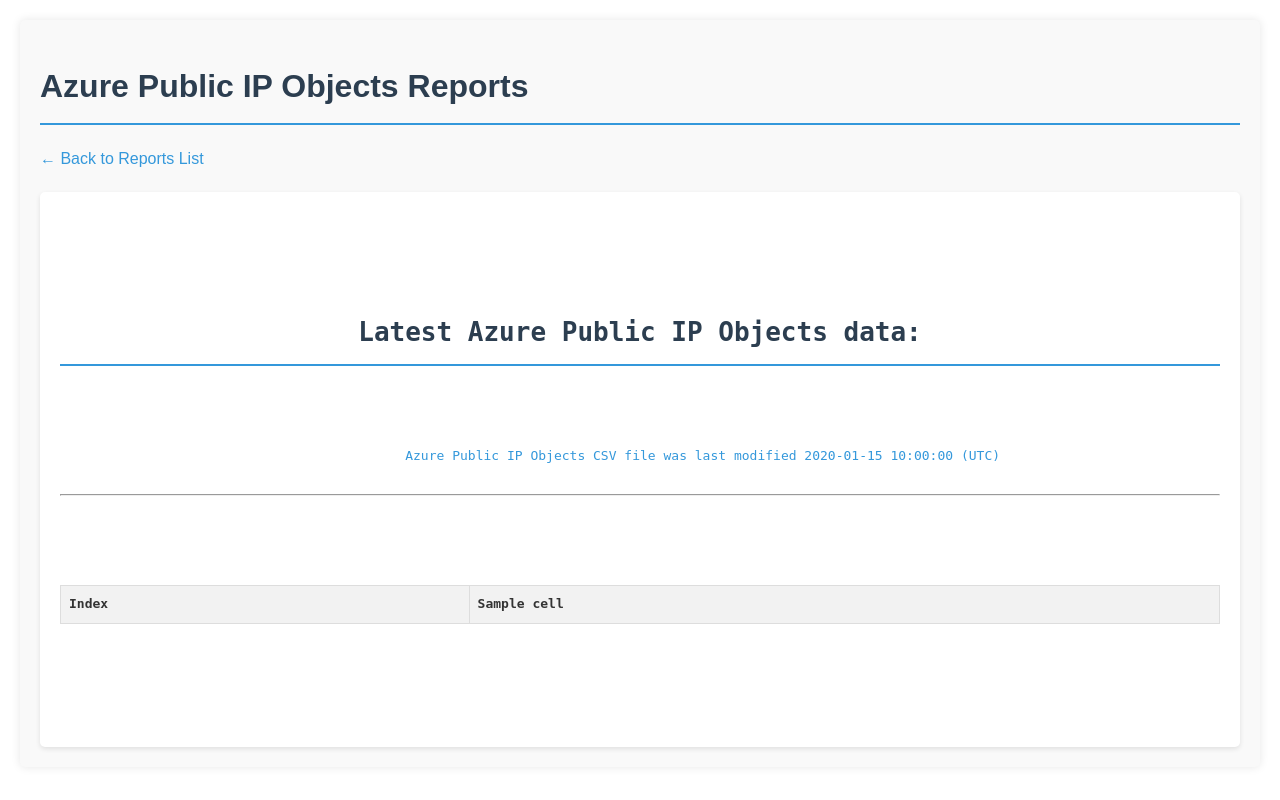
After one commit to fettigcj/egressAddressReports, a Flask app: template templates/azure_public_ips.html in a window 1280 px wide. The commit adds this page. Run offline with Flask 3, Linux system fonts and the light colour scheme; the template is opened without the code that fills it: most values are stand-ins (such as "Sample title", 1, 10 or a date in 2020); lists and menus that the app fills with data are empty.

Commit message:
Implement Azure Public IP Objects report based on AzurePIPs.csv

```diff
--- a/app.py
+++ b/app.py
@@ -32,7 +32,12 @@ def index():
 
     has_cisco_files = os.path.exists(cisco_csv) and os.path.exists(cisco_xlsx)
 
-    return render_template('index.html', reports=reports, has_prisma_files=has_prisma_files, has_cisco_files=has_cisco_files)
+    # Check if AzurePIPs file exists
+    azure_csv = os.path.join(REPORTS_FOLDER, 'AzurePIPs.csv')
+
+    has_azure_files = os.path.exists(azure_csv)
+
+    return render_template('index.html', reports=reports, has_prisma_files=has_prisma_files, has_cisco_files=has_cisco_files, has_azure_files=has_azure_files)
 
 @app.route('/report/<filename>')
 def view_report(filename):
@@ -124,6 +129,32 @@ def cisco_public_ips():
     except Exception as e:
         return render_template('error.html', error=str(e))
 
+@app.route('/azure_public_ips')
+def azure_public_ips():
+    """Display the Azure Public IP Objects data with download link for CSV"""
+    csv_path = os.path.join(REPORTS_FOLDER, 'AzurePIPs.csv')
+
+    # Check if file exists
+    if not os.path.exists(csv_path):
+        return redirect(url_for('index'))
+
+    try:
+        # Get file modification time
+        csv_mod_time = datetime.datetime.fromtimestamp(os.path.getmtime(csv_path)).strftime('%b %d %Y %H:%M:%S')
+
+        # Read CSV file
+        csv_data = []
+        with open(csv_path, 'r') as file:
+            csv_reader = csv.reader(file)
+            for row in csv_reader:
+                csv_data.append(row)
+
+        return render_template('azure_public_ips.html',
+                              csv_data=csv_data,
+                              csv_mod_time=csv_mod_time)
+    except Exception as e:
+        return render_template('error.html', error=str(e))
+
 @app.route('/download/<file_type>')
 def download_file(file_type):
     """Serve the file for download"""
@@ -144,6 +175,9 @@ def download_file(file_type):
     elif file_type == 'cisco_log':
         file_path = os.path.join(REPORTS_FOLDER, 'RetrieveCiscoPublicIP.log')
         return open(file_path, 'r').read(), 200, {'Content-Type': 'text/plain'}
+    elif file_type == 'azure_csv':
+        file_path = os.path.join(REPORTS_FOLDER, 'AzurePIPs.csv')
+        return open(file_path, 'r').read(), 200, {'Content-Type': 'text/csv'}
 
 if __name__ == '__main__':
     app.run(debug=True)
--- /dev/null
+++ b/templates/azure_public_ips.html
@@ -0,0 +1,36 @@
+{% extends "layout.html" %}
+
+{% block title %}Azure Public IP Objects{% endblock %}
+
+{% block header %}Azure Public IP Objects Reports{% endblock %}
+
+{% block content %}
+    <a href="{{ url_for('index') }}" class="back-link">← Back to Reports List</a>
+
+    <div class="report-content">
+        <center>
+            <h1>Latest Azure Public IP Objects data:</h1>
+            <div align="center">
+                <a href="{{ url_for('download_file', file_type='azure_csv') }}">Azure Public IP Objects CSV file was last modified {{ csv_mod_time }} (UTC)</a>
+                <hr>
+            </div>
+            <table>
+                {% for row in csv_data %}
+                    <tr>
+                        {% if loop.index0 == 0 %}
+                            <th>Index</th>
+                            {% for cell in row %}
+                                <th>{{ cell }}</th>
+                            {% endfor %}
+                        {% else %}
+                            <td>{{ loop.index0 }}</td>
+                            {% for cell in row %}
+                                <td>{{ cell }}</td>
+                            {% endfor %}
+                        {% endif %}
+                    </tr>
+                {% endfor %}
+            </table>
+        </center>
+    </div>
+{% endblock %}
```
Also changed, not shown: templates/index.html (+18 -0 lines).
